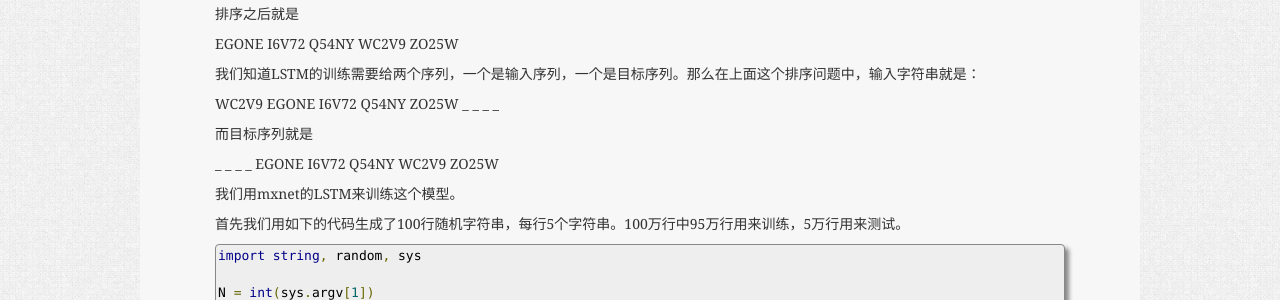
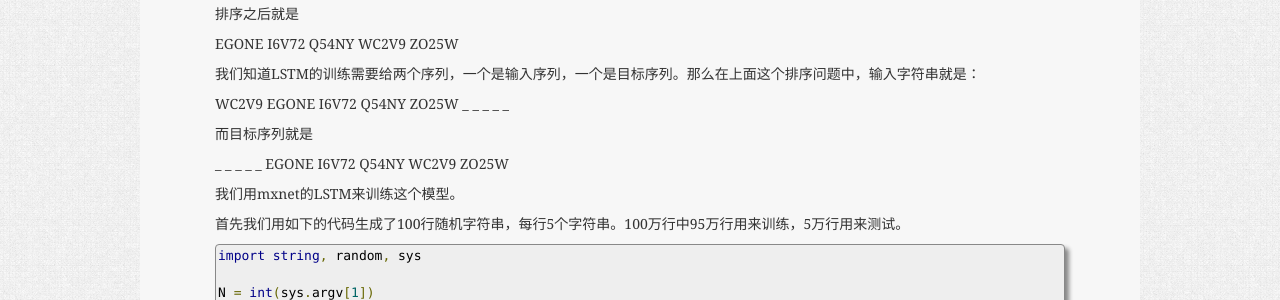
Before and after one commit to xlvector/xlvector.github.com, a Jekyll site: the page built from _posts/2015-05-07-mxnet-lstm-example.md, in a window 1280 px wide. Shown: the part 416-716 px from the top of the page. Built offline with Jekyll 4.4.1, drawn with Linux system fonts in a browser that asks for light colours; Markdown is read by kramdown in place of the engine named in the settings; comment, search, counter and statistics services are not loaded.

```diff
--- a/_posts/2015-05-07-mxnet-lstm-example.md
+++ b/_posts/2015-05-07-mxnet-lstm-example.md
@@ -17,11 +17,11 @@ EGONE I6V72 Q54NY WC2V9 ZO25W
 
 我们知道LSTM的训练需要给两个序列，一个是输入序列，一个是目标序列。那么在上面这个排序问题中，输入字符串就是：
 
-WC2V9 EGONE I6V72 Q54NY ZO25W _ _ _ _
+WC2V9 EGONE I6V72 Q54NY ZO25W _ _ _ _ _
 
 而目标序列就是
 
-_ _ _ _ EGONE I6V72 Q54NY WC2V9 ZO25W
+_ _ _ _ _ EGONE I6V72 Q54NY WC2V9 ZO25W
 
 我们用mxnet的LSTM来训练这个模型。
 
```
